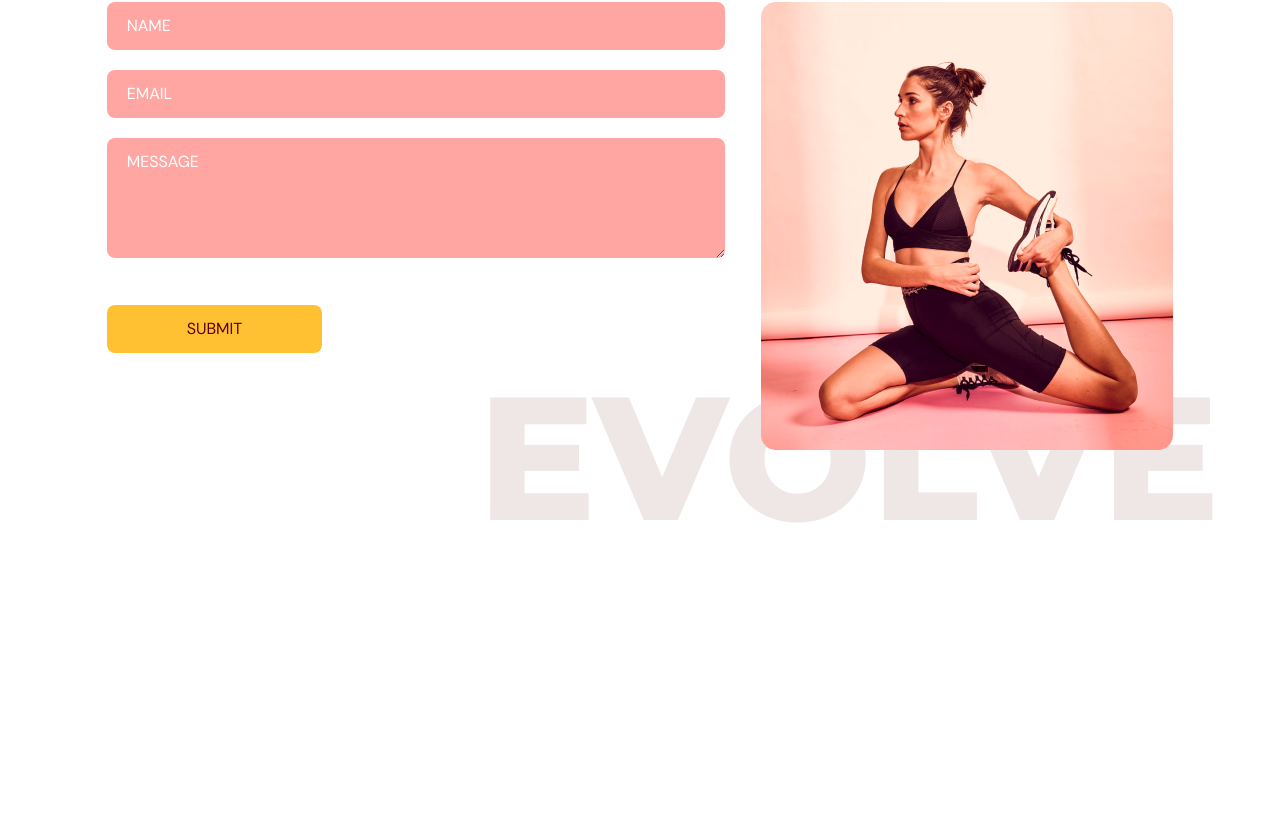
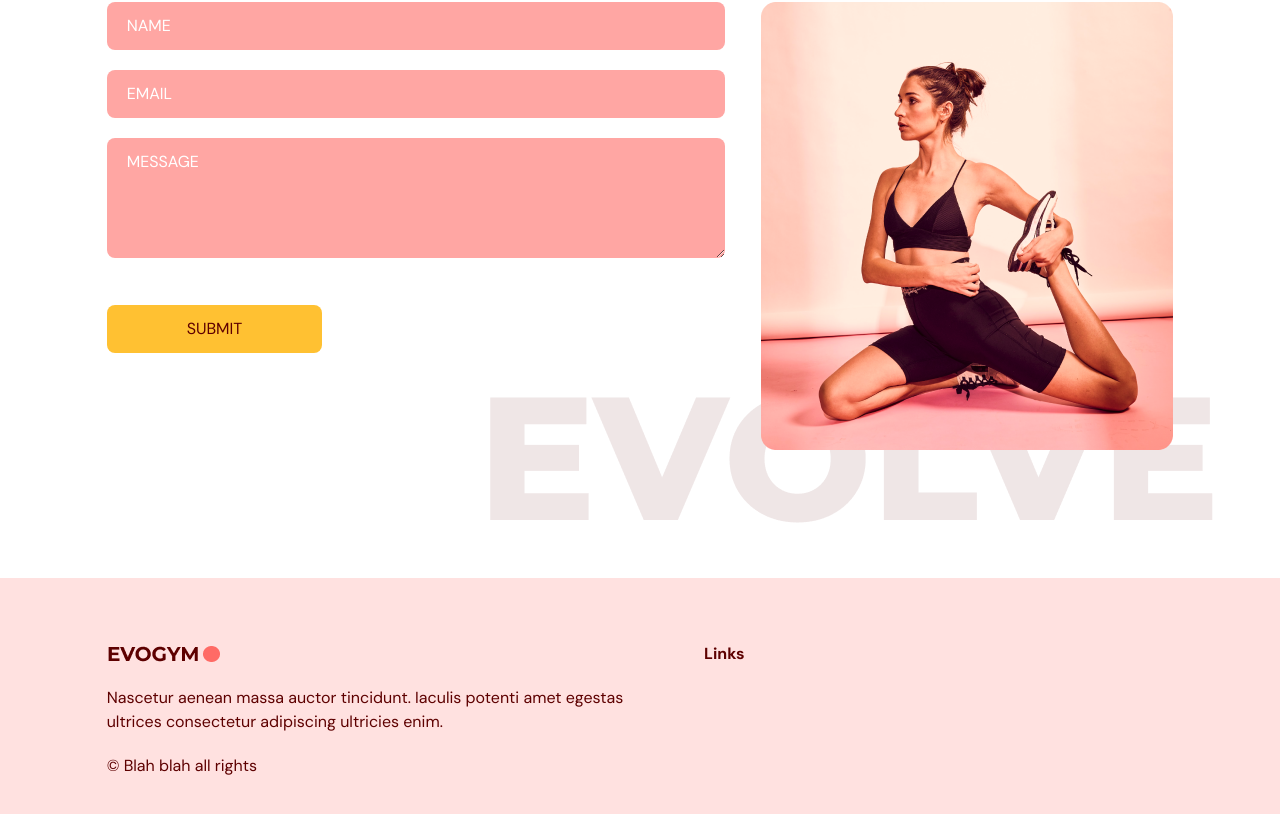
Before and after one commit to kevinsmasters/ts-fitness, a React (Vite) app: page / in a window 1280 px wide. Shown: the part 3252-4066 px from the top of the page. Before the commit the page ends 3830 px from the top, so only its background shows below. Built offline with nearby package versions, Linux system fonts and the light colour scheme.

Commit message:
progress on footer component

```diff
--- a/src/App.tsx
+++ b/src/App.tsx
@@ -3,6 +3,8 @@ import Home from "@/scenes/home";
 import Benefits from "@/scenes/benefits";
 import OurClasses from "@/scenes/ourClasses";
 import ContactUs from "@/scenes/contactUs";
+import Footer from "@/scenes/footer";
+
 import { useEffect, useState } from "react";
 import { SelectedPage } from "@/shared/types";
 
@@ -37,6 +39,7 @@ function App() {
       <Benefits setSelectedPage={setSelectedPage} />
       <OurClasses setSelectedPage={setSelectedPage} />
       <ContactUs setSelectedPage={setSelectedPage} />
+      <Footer />
     </div>
   );
 }
--- /dev/null
+++ b/src/scenes/footer/index.tsx
@@ -0,0 +1,26 @@
+import Logo from "@/assets/Logo.png";
+
+type Props = {};
+
+const Footer = (props: Props) => {
+  return (
+    <footer className="bg-primary-100 py-16">
+      <div className="justify-content mx-auto w-5/6 gap-16 md:flex">
+        <div className="mt-16 basis-1/2 md:mt-0">
+          <img src={Logo} alt="logo" />
+          <p className="my-5">
+            Nascetur aenean massa auctor tincidunt. Iaculis potenti amet egestas
+            ultrices consectetur adipiscing ultricies enim.{" "}
+          </p>
+          <p>&copy; Blah blah all rights</p>
+        </div>
+        <div className="mt-16 basis-1/4 md:mt-0">
+          <h4 className="font-bold">Links</h4>
+        </div>
+        <div></div>
+      </div>
+    </footer>
+  );
+};
+
+export default Footer;
```
